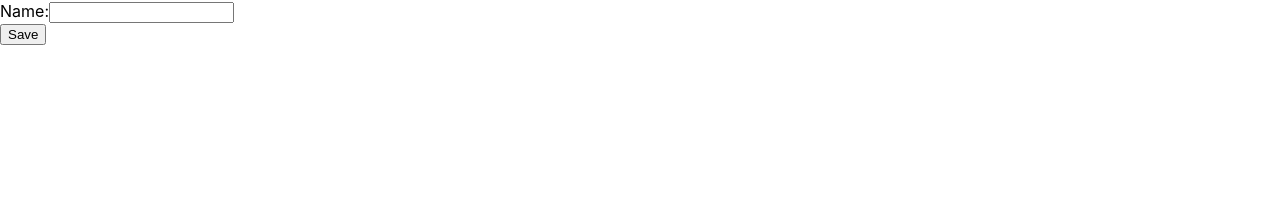
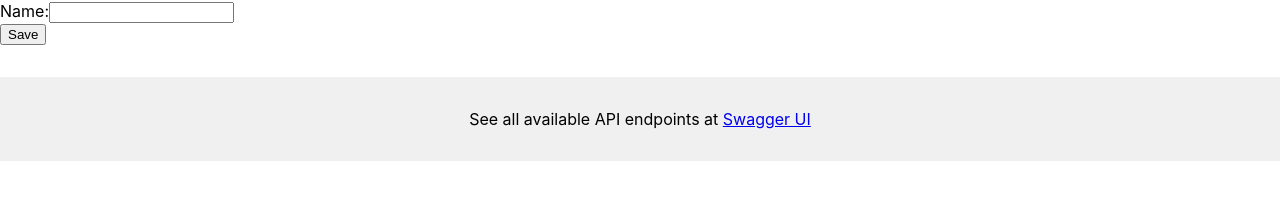
Before and after one commit to VladyslavShaposhnikov/campaign_manager_ui, a React (Create React App) app: page /products/edit/1 in a window 1280 px wide. Shown: the part 129-328 px from the top of the page. Built offline with nearby package versions, Linux system fonts and the light colour scheme; no server answers.

Commit message:
Footer added

```diff
--- a/src/App.js
+++ b/src/App.js
@@ -13,6 +13,7 @@ import SellerCreate from './components/SellerCreate';
 import ProductCreate from './components/ProductCreate';
 import CampaignCreate from './components/CampaignCreate';
 import ProductEdit from './components/ProductEdit';
+import Footer from './components/Footer';
 
 function App() {
   return (
@@ -34,6 +35,7 @@ function App() {
         <Route path="/sellers/:id/edit" element={<SellerEdit />} />
         <Route path="/products/edit/:id" element={<ProductEdit />} />
       </Routes>
+      <Footer />
     </Router>
   );
 }
--- /dev/null
+++ b/src/components/Footer.jsx
@@ -0,0 +1,14 @@
+function Footer() {
+  return (
+    <footer style={{ textAlign: 'center', padding: '1rem', marginTop: '2rem', backgroundColor: '#f0f0f0' }}>
+      <p>
+        See all available API endpoints at{" "}
+        <a href="http://localhost:5062/swagger" target="_blank" rel="noopener noreferrer">
+          Swagger UI
+        </a>
+      </p>
+    </footer>
+  );
+}
+
+export default Footer;
```
